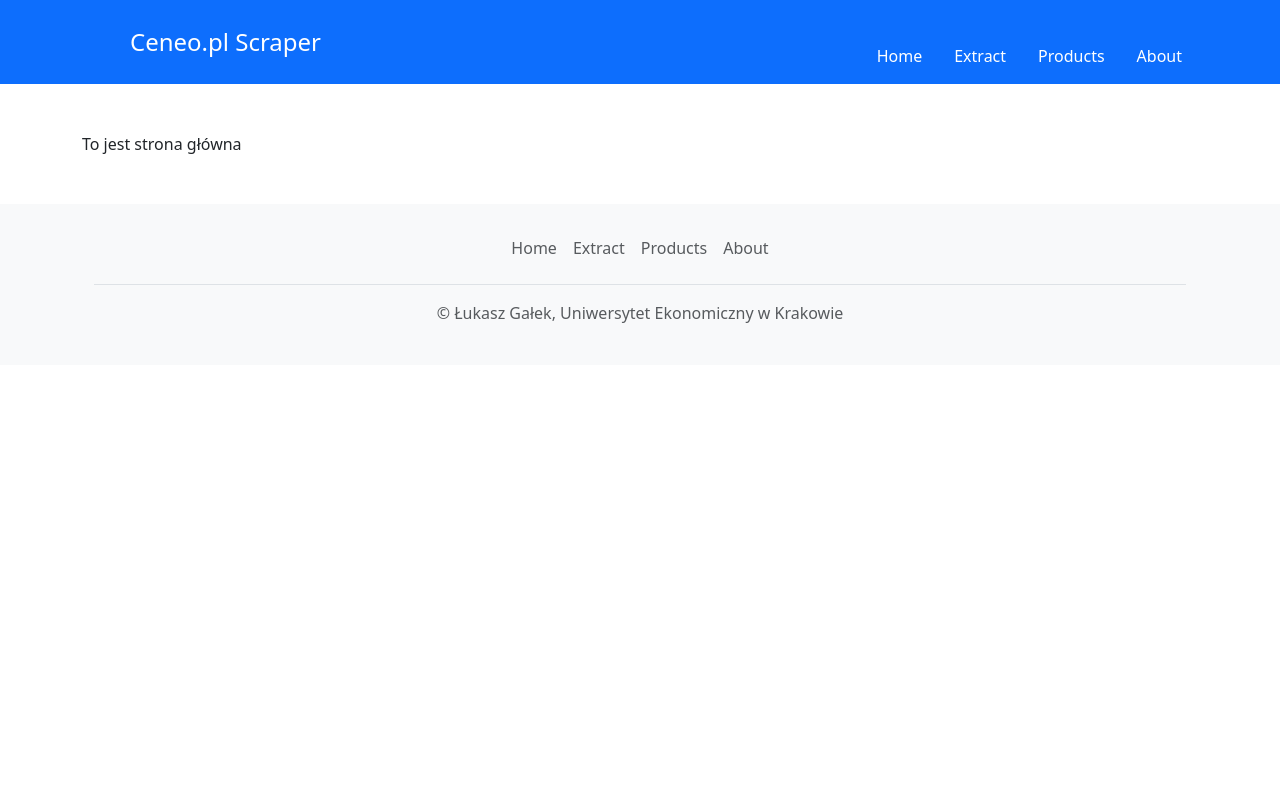
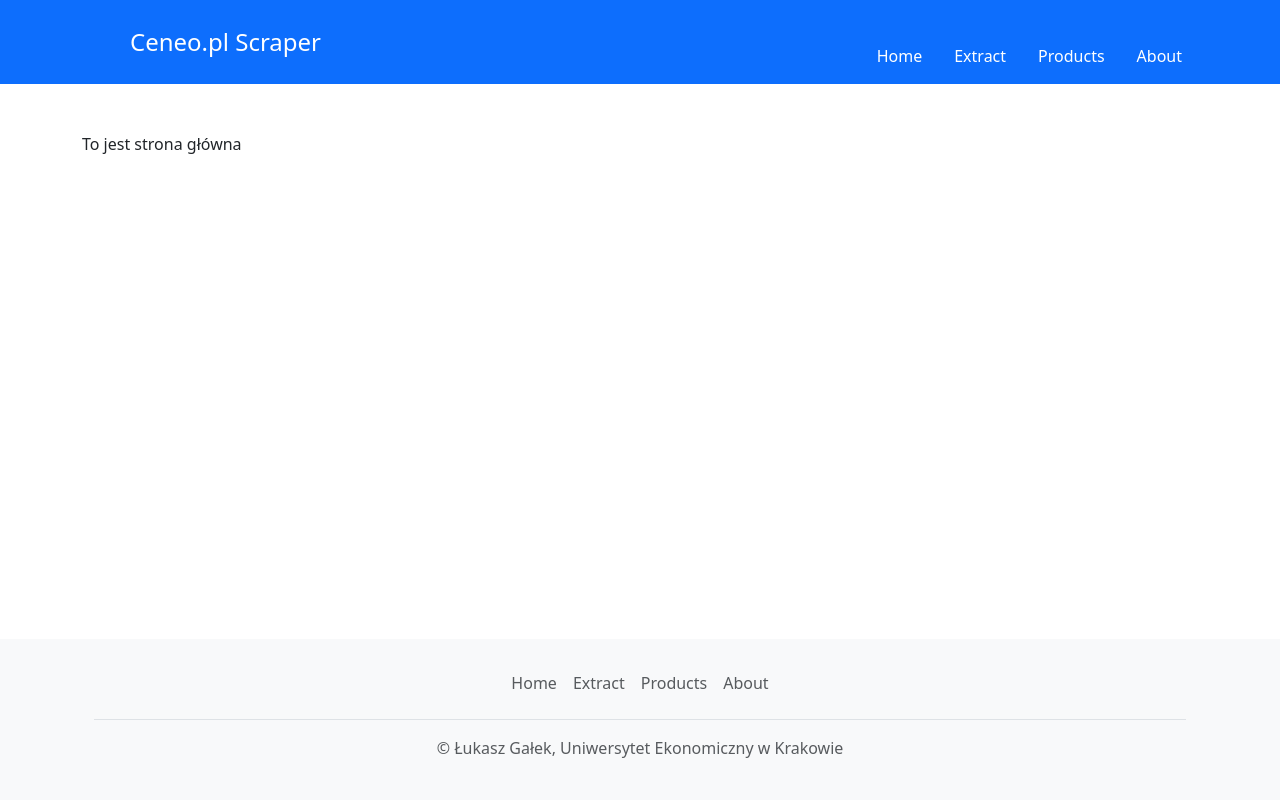
Before and after one commit to Stuudentoo/CeneoWebScraperLG, a Flask app: page / in a window 1280 px wide. Run offline with Flask 3, Linux system fonts and the light colour scheme; some libraries are stand-ins or nearby versions.

Commit message:
2024-05-27 LG fix
2024-05-27 LG fix

```diff
--- a/app/templates/base.html
+++ b/app/templates/base.html
@@ -62,7 +62,7 @@
         {% endblock %}
     </section>
 
-    <footer class="bg-light text-center text-lg-start">
+    <footer class="bg-light text-center text-lg-start fixed-bottom">
         <div class="container p-4">
             <ul class="nav justify-content-center border-bottom pb-3 mb-3">
                 <li class="nav-item"><a href="{{ url_for('index')}}" class="nav-link px-2 text-muted">Home</a></li>
--- /dev/null
+++ b/app/templates/product.html
@@ -0,0 +1,4 @@
+{% extends 'base.html' %}
+{% block content %}
+    <p>To jest strona produktu {{product_id}}</p>
+{% endblock %}
--- a/app/templates/products.html
+++ b/app/templates/products.html
@@ -1,4 +1,4 @@
 {% extends 'base.html' %}
 {% block content %}
-    <p>To jest strona produktu {{product_id}}</p>
+    {{ products }}
 {% endblock %}
```
Also changed, not shown: requirements.txt (+14 -1 lines).
